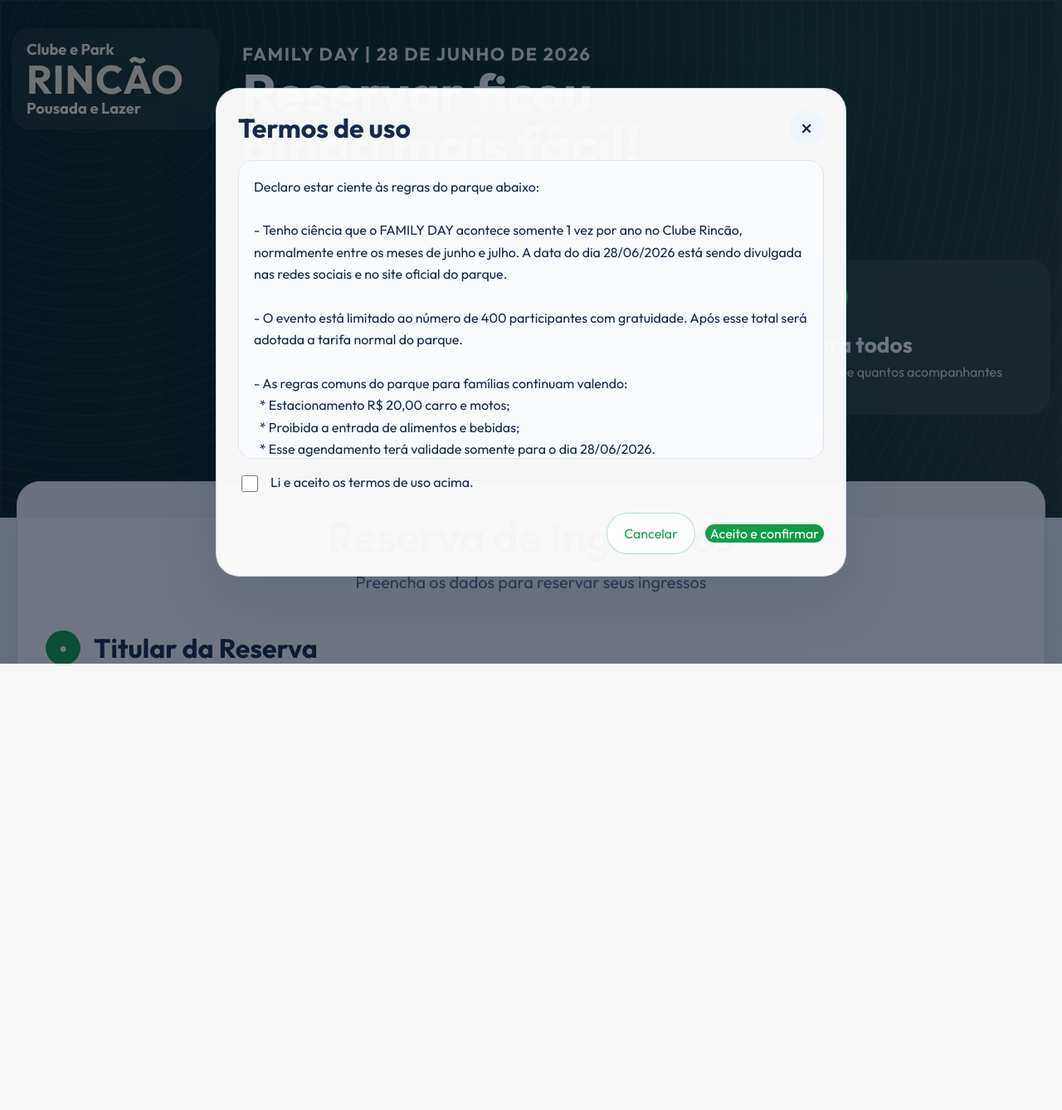
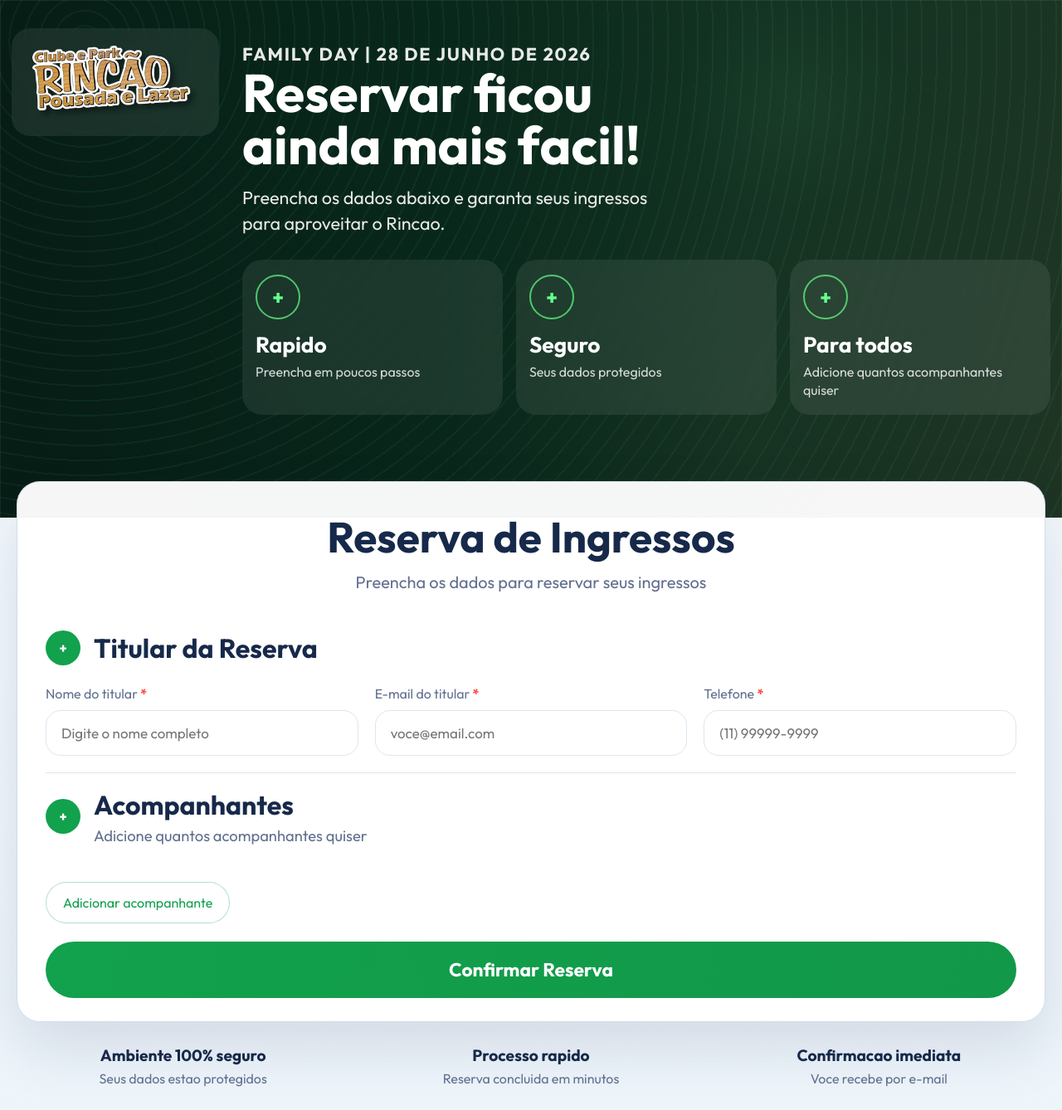
Before and after one commit to ZaqV1-hub/ingressos-gratuitos, a Flask app: page /reserva in a window 1280 px wide. Shown: the whole page at 83% size. Before the commit the page ends 800 px from the top, so only its background shows below. Run offline with Flask 3, Linux system fonts and the light colour scheme.

Commit message:
Fix reservation modal and add Rincao logo

```diff
--- a/static/styles.css
+++ b/static/styles.css
@@ -137,27 +137,19 @@ input {
 
 .brand-badge {
   display: inline-flex;
-  flex-direction: column;
-  gap: 2px;
+  align-items: center;
+  justify-content: center;
   align-self: start;
-  padding: 14px 18px;
+  padding: 18px 22px;
   border-radius: 22px;
   background: rgba(255, 255, 255, 0.08);
-  color: #fff4df;
   backdrop-filter: blur(8px);
 }
 
-.brand-badge strong {
-  font-size: 3rem;
-  line-height: 0.92;
-  letter-spacing: 0.02em;
-  color: #fff2da;
-  text-shadow: 0 3px 14px rgba(0, 0, 0, 0.22);
-}
-
-.brand-mini {
-  font-size: 1.15rem;
-  font-weight: 700;
+.brand-logo {
+  display: block;
+  width: min(100%, 290px);
+  height: auto;
 }
 
 .hero-copy {
@@ -443,6 +435,10 @@ input:focus {
   justify-content: center;
   padding: 24px;
   background: rgba(10, 20, 38, 0.58);
+}
+
+.modal-backdrop[hidden] {
+  display: none !important;
 }
 
 .terms-modal {
@@ -763,8 +759,8 @@ input:focus {
     padding-bottom: 90px;
   }
 
-  .brand-badge strong {
-    font-size: 2.3rem;
+  .brand-logo {
+    width: min(100%, 220px);
   }
 
   .shell,
--- a/templates/reserva.html
+++ b/templates/reserva.html
@@ -18,33 +18,35 @@
         <div class="hero-overlay"></div>
         <div class="hero-content">
           <div class="brand-badge">
-            <span class="brand-mini">Clube e Park</span>
-            <strong>RINCÃO</strong>
-            <span class="brand-mini">Pousada e Lazer</span>
+            <img
+              src="{{ url_for('static', filename='images/clube-park-rincao-pousada-lazer.png') }}"
+              alt="Clube e Park Rincao Pousada e Lazer"
+              class="brand-logo"
+            />
           </div>
 
           <div class="hero-copy">
             <p class="hero-date">Family Day | {{ event_date_label }}</p>
-            <h1>Reservar ficou<br />ainda mais fácil!</h1>
+            <h1>Reservar ficou<br />ainda mais facil!</h1>
             <p>
               Preencha os dados abaixo e garanta seus ingressos para aproveitar o
-              Rincão.
+              Rincao.
             </p>
           </div>
 
           <div class="hero-points">
             <article>
-              <span class="hero-icon">✓</span>
-              <strong>Rápido</strong>
+              <span class="hero-icon">+</span>
+              <strong>Rapido</strong>
               <p>Preencha em poucos passos</p>
             </article>
             <article>
-              <span class="hero-icon">⛨</span>
+              <span class="hero-icon">+</span>
               <strong>Seguro</strong>
               <p>Seus dados protegidos</p>
             </article>
             <article>
-              <span class="hero-icon">👥</span>
+              <span class="hero-icon">+</span>
               <strong>Para todos</strong>
               <p>Adicione quantos acompanhantes quiser</p>
             </article>
@@ -77,7 +79,7 @@
           >
             <section class="form-section">
               <div class="section-title">
-                <div class="section-badge">●</div>
+                <div class="section-badge">+</div>
                 <div>
                   <h3>Titular da Reserva</h3>
                 </div>
@@ -101,7 +103,7 @@
 
             <section class="form-section form-section-bordered">
               <div class="section-title">
-                <div class="section-badge">●</div>
+                <div class="section-badge">+</div>
                 <div>
                   <h3>Acompanhantes</h3>
                   <p>Adicione quantos acompanhantes quiser</p>
@@ -126,15 +128,15 @@
         <section class="trust-bar">
           <article>
             <strong>Ambiente 100% seguro</strong>
-            <p>Seus dados estão protegidos</p>
+            <p>Seus dados estao protegidos</p>
           </article>
           <article>
-            <strong>Processo rápido</strong>
-            <p>Reserva concluída em minutos</p>
+            <strong>Processo rapido</strong>
+            <p>Reserva concluida em minutos</p>
           </article>
           <article>
-            <strong>Confirmação imediata</strong>
-            <p>Você recebe por e-mail</p>
+            <strong>Confirmacao imediata</strong>
+            <p>Voce recebe por e-mail</p>
           </article>
         </section>
       </section>
@@ -144,7 +146,7 @@
       <div class="terms-modal" role="dialog" aria-modal="true" aria-labelledby="terms-title">
         <div class="terms-modal-header">
           <h3 id="terms-title">Termos de uso</h3>
-          <button type="button" class="modal-close" id="close-terms-modal">×</button>
+          <button type="button" class="modal-close" id="close-terms-modal">x</button>
         </div>
 
         <div class="terms-scroll">
@@ -206,6 +208,8 @@
       });
 
       function closeModal() {
+        termsCheckbox.checked = false;
+        confirmTermsButton.disabled = true;
         modal.hidden = true;
       }
 
@@ -213,6 +217,9 @@
         if (!form.reportValidity()) {
           return;
         }
+        acceptedInput.value = "";
+        termsCheckbox.checked = false;
+        confirmTermsButton.disabled = true;
         modal.hidden = false;
       }
 
```
Also changed, not shown: static/images/clube-park-rincao-pousada-lazer.png (added).
